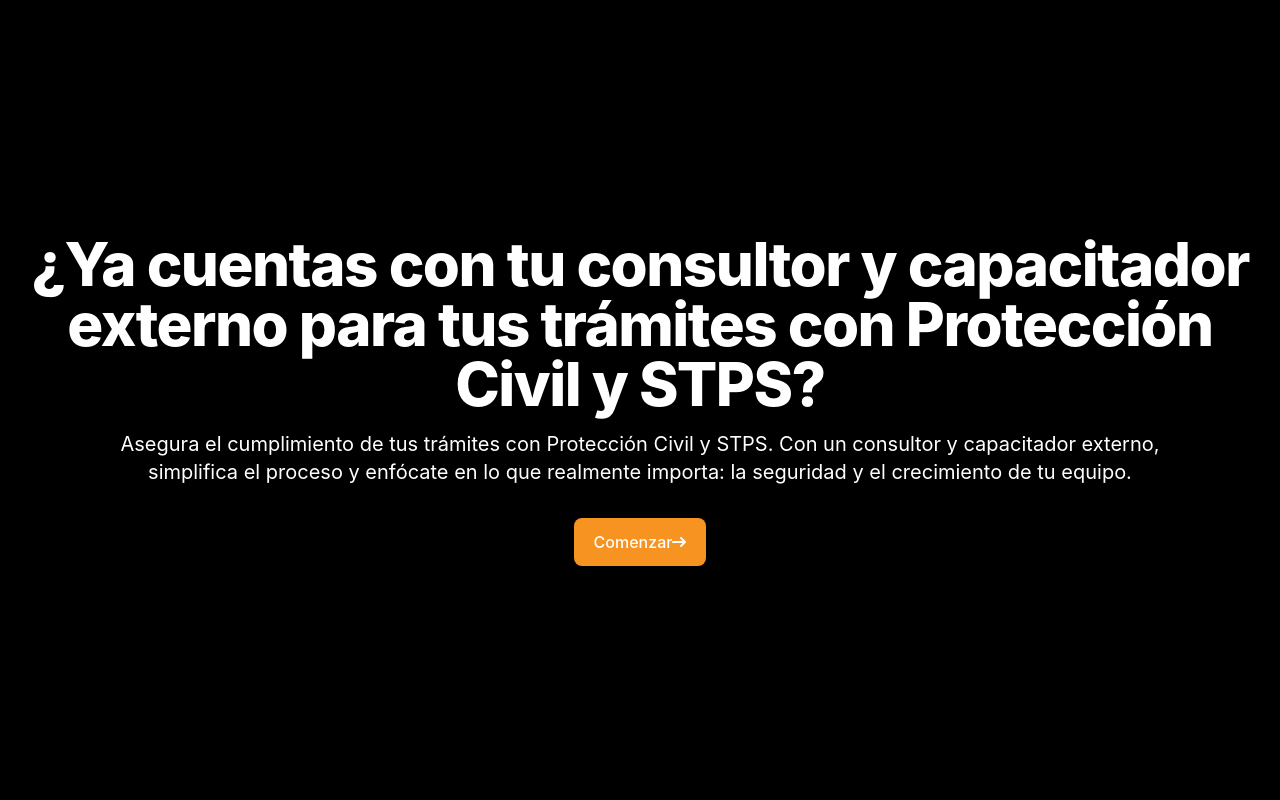
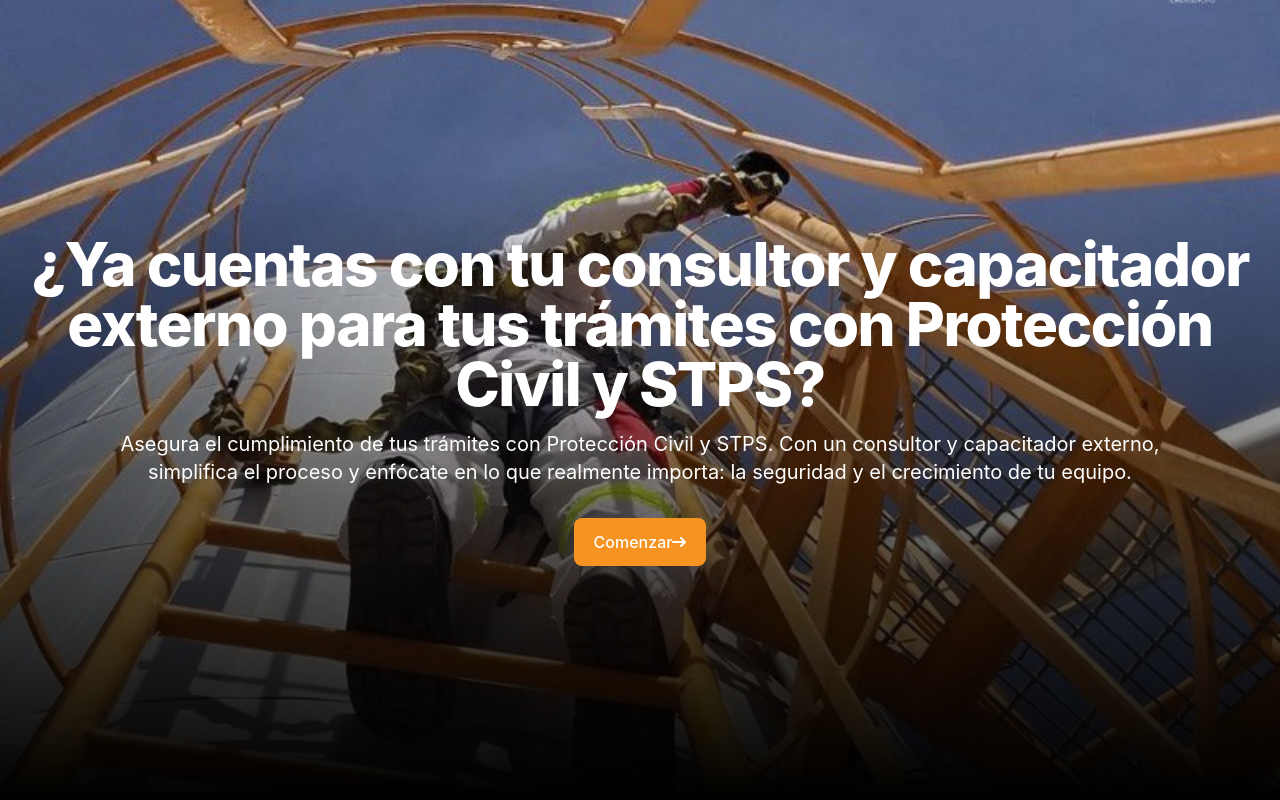
Before and after one commit to alexpalomomx/actwa, a plain HTML site: page index.html in a window 1280 px wide. Shown: the top 800 px of the page. Drawn offline with nearby package versions, Linux system fonts and the light colour scheme.

Commit message:
Update index.html

```diff
--- a/index.html
+++ b/index.html
@@ -36,7 +36,7 @@
 </head>
 <body class="bg-black" style="background-color: black;">
   <!-- Sección principal con imagen + gradiente -->
-  <div class="relative h-screen w-full bg-cover bg-center" style="background-image: url('/imag1.jpeg');">
+  <div class="relative h-screen w-full bg-cover bg-center" style="background-image: url('/imag1.jpg');">
     <!-- Overlay gradiente personalizado -->
     <div class="gradient-overlay"></div>
 
```
